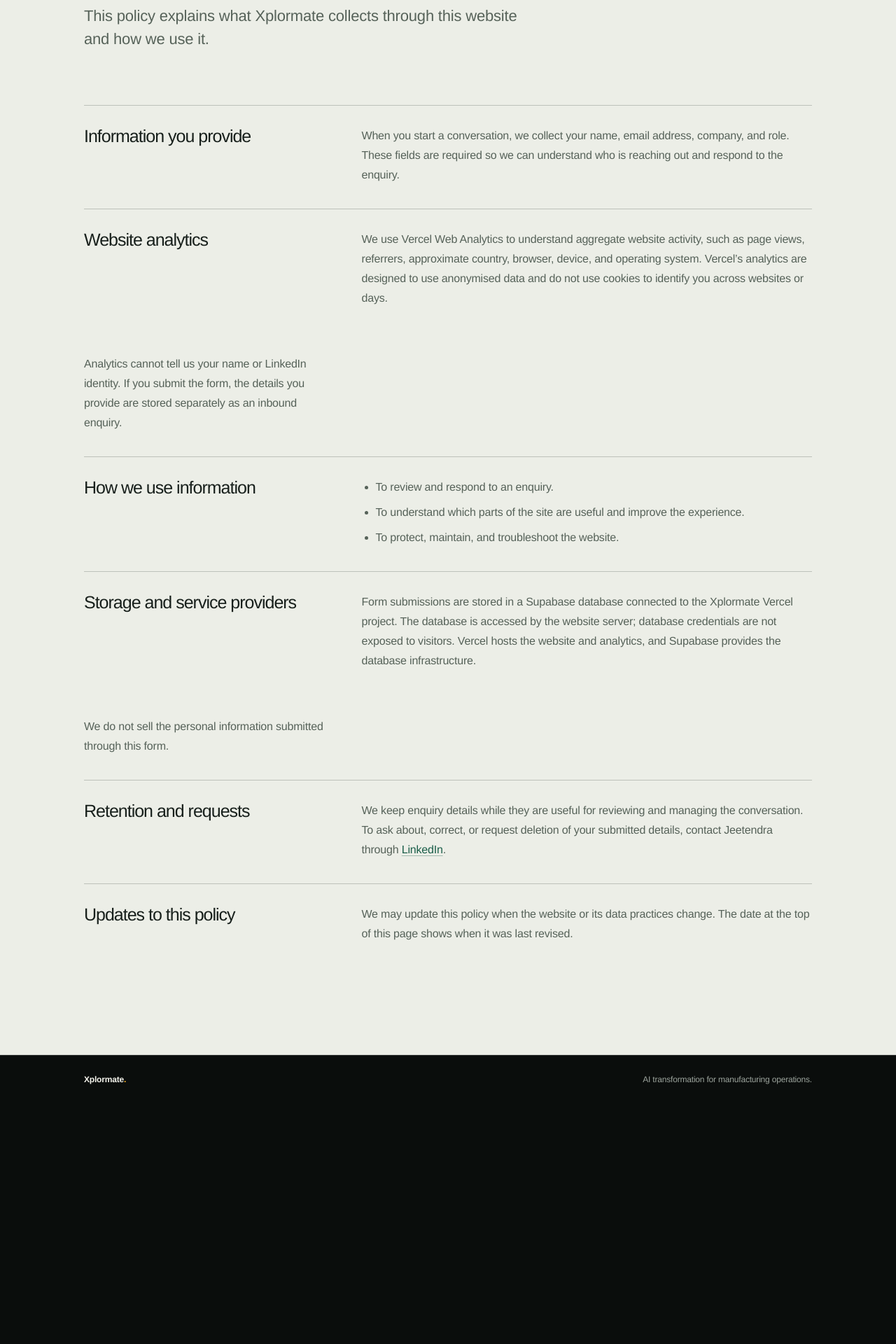
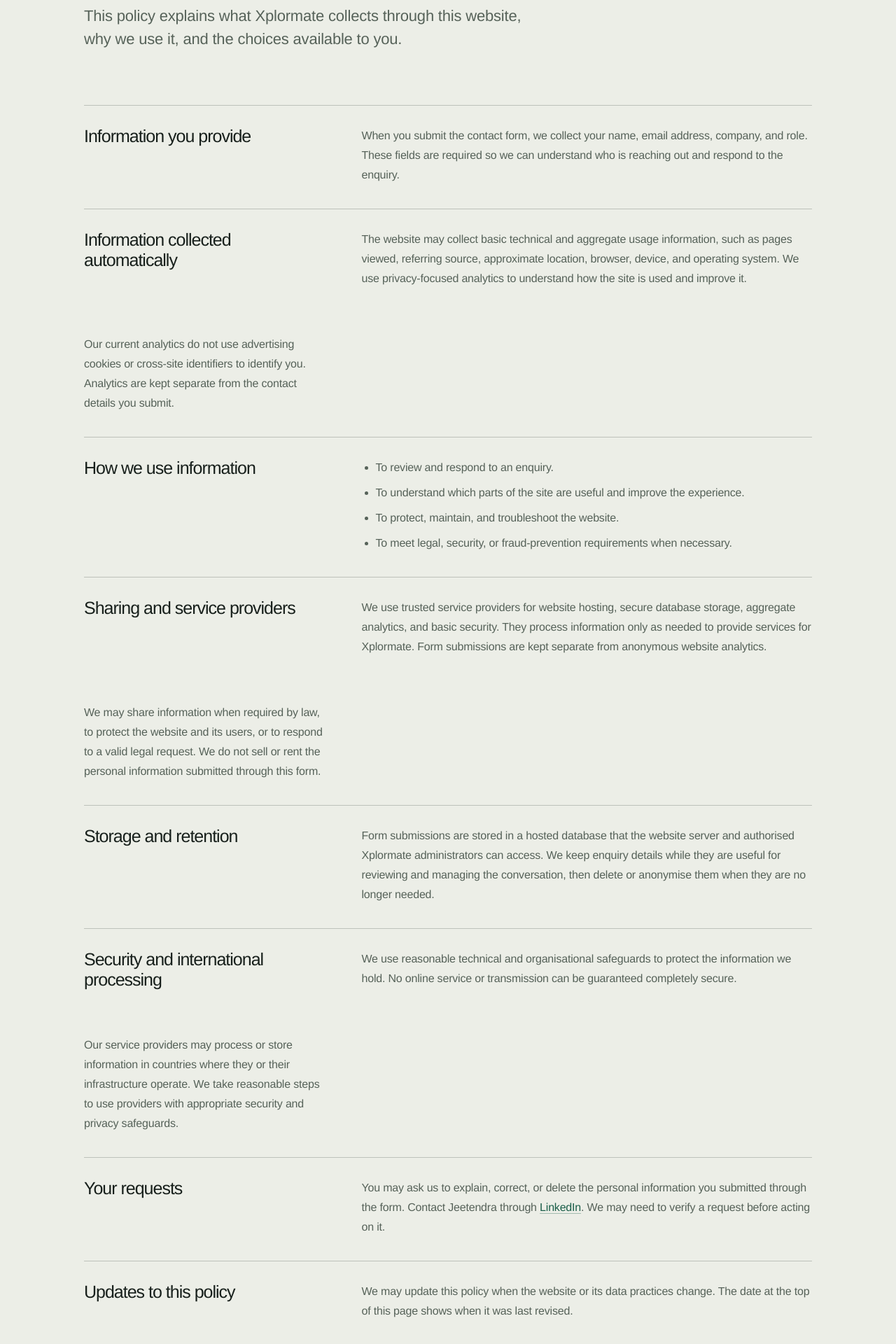
Before and after one commit to rockbye-kunal/xplormate-operations-ai, a Next.js app: page /privacy in a window 1280 px wide. Shown: the part 350-2270 px from the top of the page at 70% size. Before the commit the page ends 1931 px from the top, so only its background shows below. Built offline with nearby package versions, Linux system fonts and the light colour scheme; no server answers.

Commit message:
Refine privacy and terms pages

```diff
--- a/app/privacy/page.tsx
+++ b/app/privacy/page.tsx
@@ -3,7 +3,7 @@
 
 export const metadata: Metadata = {
   title: "Privacy Policy | Xplormate",
-  description: "How Xplormate handles contact details and anonymous website analytics.",
+  description: "How Xplormate handles enquiry details, aggregate analytics, and privacy requests.",
 };
 
 const linkedinProfile = "https://www.linkedin.com/in/jeetendra-yadav-4363457a/";
@@ -24,17 +24,17 @@
       <article className="legal-shell legal-content">
         <p className="legal-kicker">POLICY / LAST UPDATED 10 SEPTEMBER 2026</p>
         <h1>Privacy Policy</h1>
-        <p className="legal-lede">This policy explains what Xplormate collects through this website and how we use it.</p>
+        <p className="legal-lede">This policy explains what Xplormate collects through this website, why we use it, and the choices available to you.</p>
 
         <section>
           <h2>Information you provide</h2>
-          <p>When you start a conversation, we collect your name, email address, company, and role. These fields are required so we can understand who is reaching out and respond to the enquiry.</p>
+          <p>When you submit the contact form, we collect your name, email address, company, and role. These fields are required so we can understand who is reaching out and respond to the enquiry.</p>
         </section>
 
         <section>
-          <h2>Website analytics</h2>
-          <p>We use Vercel Web Analytics to understand aggregate website activity, such as page views, referrers, approximate country, browser, device, and operating system. Vercel’s analytics are designed to use anonymised data and do not use cookies to identify you across websites or days.</p>
-          <p>Analytics cannot tell us your name or LinkedIn identity. If you submit the form, the details you provide are stored separately as an inbound enquiry.</p>
+          <h2>Information collected automatically</h2>
+          <p>The website may collect basic technical and aggregate usage information, such as pages viewed, referring source, approximate location, browser, device, and operating system. We use privacy-focused analytics to understand how the site is used and improve it.</p>
+          <p>Our current analytics do not use advertising cookies or cross-site identifiers to identify you. Analytics are kept separate from the contact details you submit.</p>
         </section>
 
         <section>
@@ -43,18 +43,30 @@
             <li>To review and respond to an enquiry.</li>
             <li>To understand which parts of the site are useful and improve the experience.</li>
             <li>To protect, maintain, and troubleshoot the website.</li>
+            <li>To meet legal, security, or fraud-prevention requirements when necessary.</li>
           </ul>
         </section>
 
         <section>
-          <h2>Storage and service providers</h2>
-          <p>Form submissions are stored in a Supabase database connected to the Xplormate Vercel project. The database is accessed by the website server; database credentials are not exposed to visitors. Vercel hosts the website and analytics, and Supabase provides the database infrastructure.</p>
-          <p>We do not sell the personal information submitted through this form.</p>
+          <h2>Sharing and service providers</h2>
+          <p>We use trusted service providers for website hosting, secure database storage, aggregate analytics, and basic security. They process information only as needed to provide services for Xplormate. Form submissions are kept separate from anonymous website analytics.</p>
+          <p>We may share information when required by law, to protect the website and its users, or to respond to a valid legal request. We do not sell or rent the personal information submitted through this form.</p>
         </section>
 
         <section>
-          <h2>Retention and requests</h2>
-          <p>We keep enquiry details while they are useful for reviewing and managing the conversation. To ask about, correct, or request deletion of your submitted details, contact Jeetendra through <a href={linkedinProfile} target="_blank" rel="noopener noreferrer">LinkedIn</a>.</p>
+          <h2>Storage and retention</h2>
+          <p>Form submissions are stored in a hosted database that the website server and authorised Xplormate administrators can access. We keep enquiry details while they are useful for reviewing and managing the conversation, then delete or anonymise them when they are no longer needed.</p>
+        </section>
+
+        <section>
+          <h2>Security and international processing</h2>
+          <p>We use reasonable technical and organisational safeguards to protect the information we hold. No online service or transmission can be guaranteed completely secure.</p>
+          <p>Our service providers may process or store information in countries where they or their infrastructure operate. We take reasonable steps to use providers with appropriate security and privacy safeguards.</p>
+        </section>
+
+        <section>
+          <h2>Your requests</h2>
+          <p>You may ask us to explain, correct, or delete the personal information you submitted through the form. Contact Jeetendra through <a href={linkedinProfile} target="_blank" rel="noopener noreferrer">LinkedIn</a>. We may need to verify a request before acting on it.</p>
         </section>
 
         <section>
```
Also changed, not shown: app/terms/page.tsx (+9 -4 lines).
